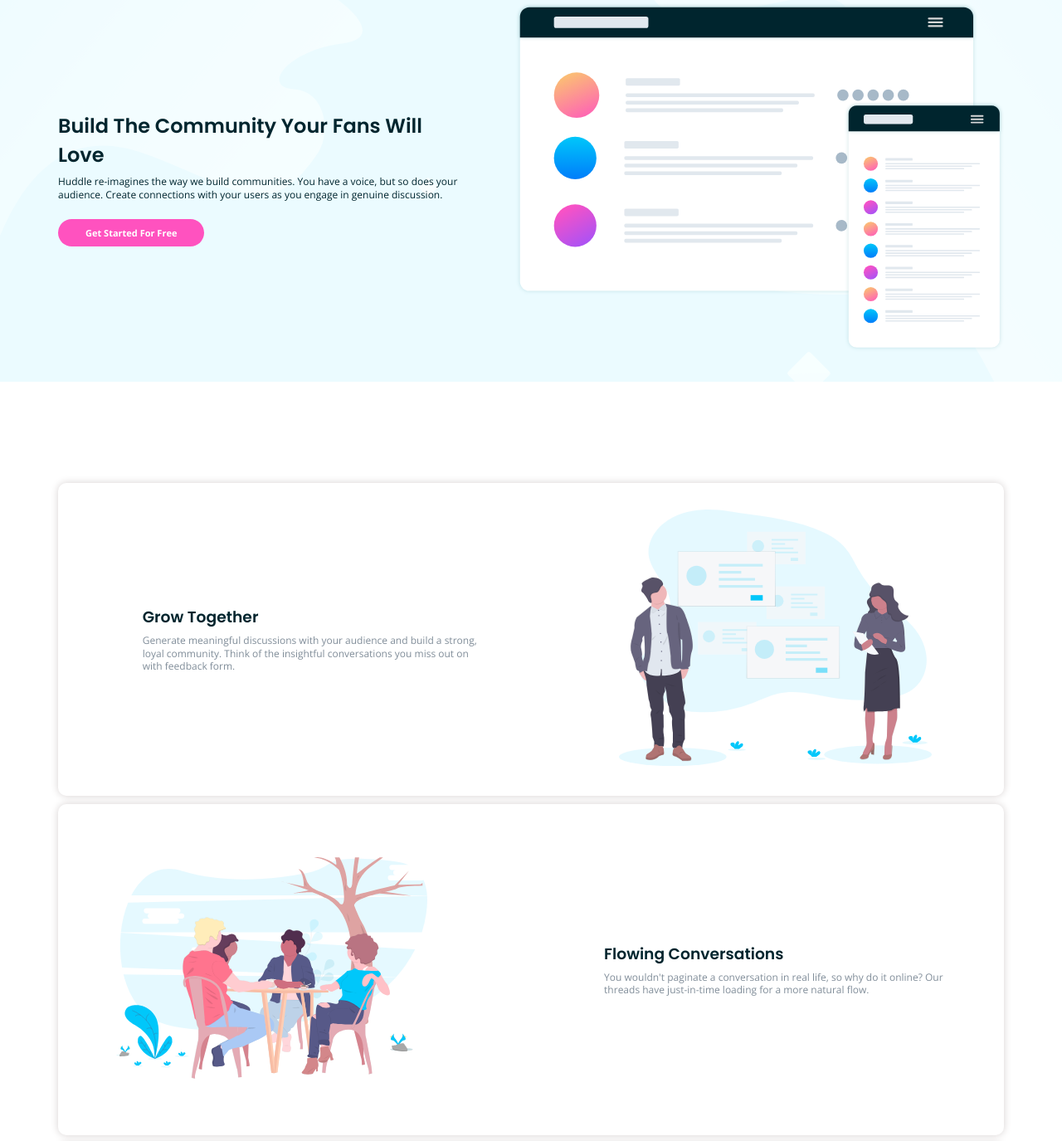
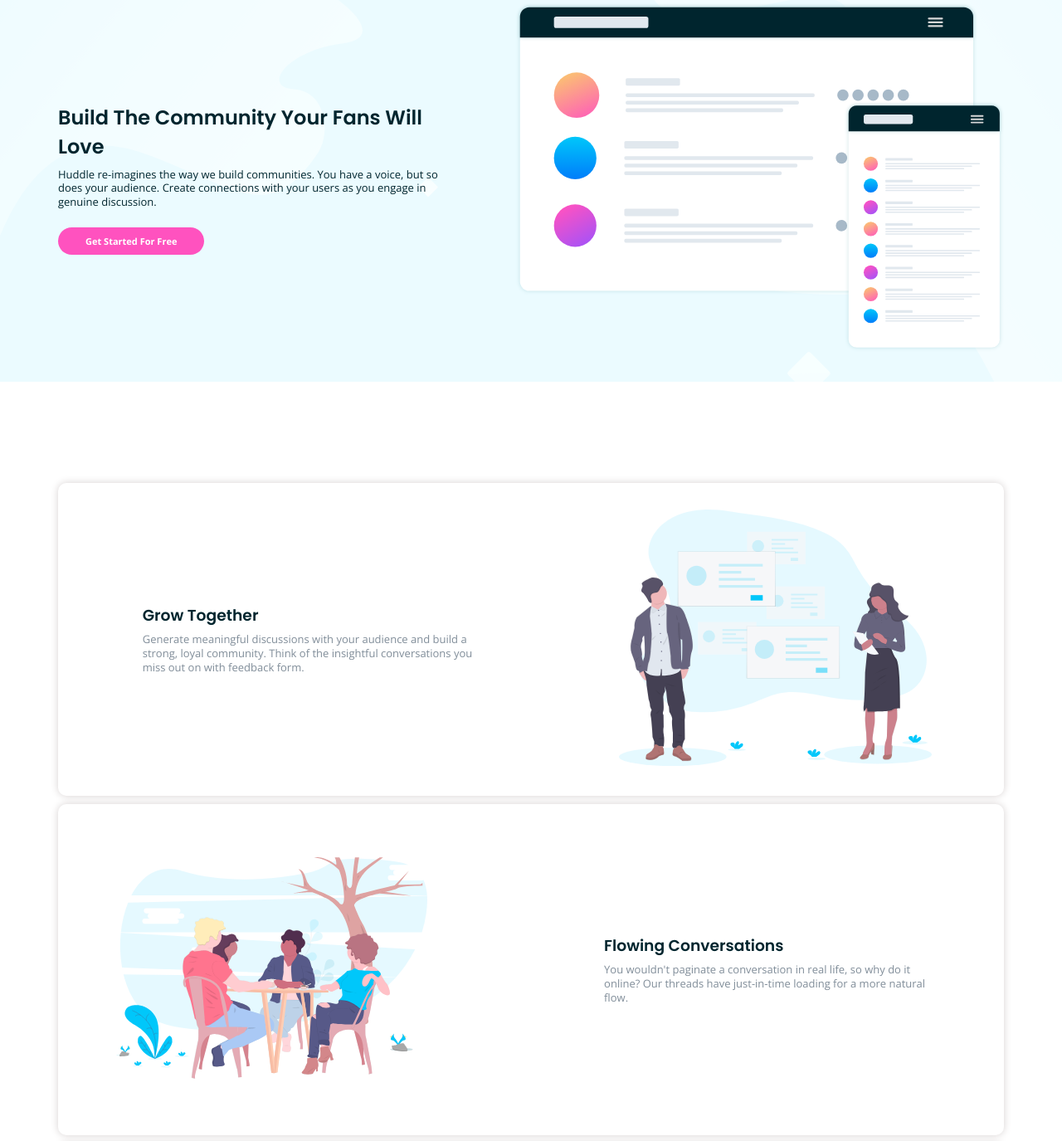
Before and after one commit to DavidIkechi/responsive_form, a plain HTML site: page index.html in a window 1280 px wide. Shown: the part 124-1499 px from the top of the page at 83% size. Drawn offline with nearby package versions, Linux system fonts and the light colour scheme.

Commit message:
Update style.css

```diff
--- a/css/style.css
+++ b/css/style.css
@@ -94,7 +94,7 @@ main .container_1 .hero .content p {
   color: hsl(192, 100%, 9%);
   line-height: 1.3em;
   font-family: "Open Sans", sans-serif;
-  font-size: 12px;
+  font-size: 13px;
   font-weight: 400;
 }
 
@@ -185,7 +185,7 @@ main .container_2 .grow_together .content {
 main .container_2 .grow_together .content p {
   line-height: 1.3em;
   font-family: "Open Sans", sans-serif;
-  font-size: 12px;
+  font-size: 13px;
   font-weight: 400;
   color: hsl(208, 11%, 55%);
 }
@@ -215,7 +215,7 @@ main .container_2 .flowing .content {
 main .container_2 .flowing .content p {
   line-height: 1.3em;
   font-family: "Open Sans", sans-serif;
-  font-size: 12px;
+  font-size: 13px;
   font-weight: 400;
   color: hsl(208, 11%, 55%);
 }
@@ -232,7 +232,7 @@ main .container_2 .your_users .content {
 main .container_2 .your_users .content p {
   line-height: 1.3em;
   font-family: "Open Sans", sans-serif;
-  font-size: 12px;
+  font-size: 13px;
   font-weight: 400;
   color: hsl(208, 11%, 55%);
 }
```
